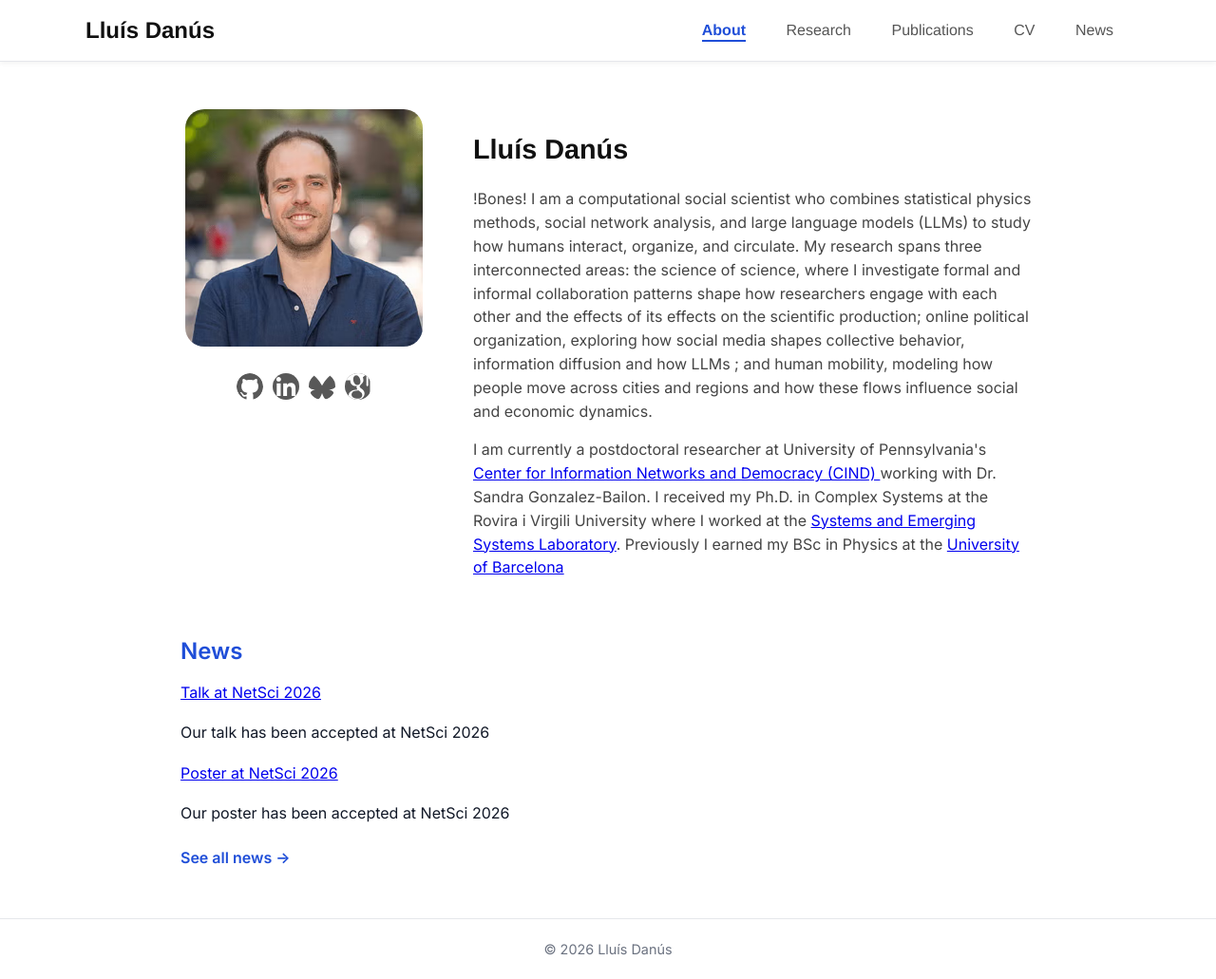
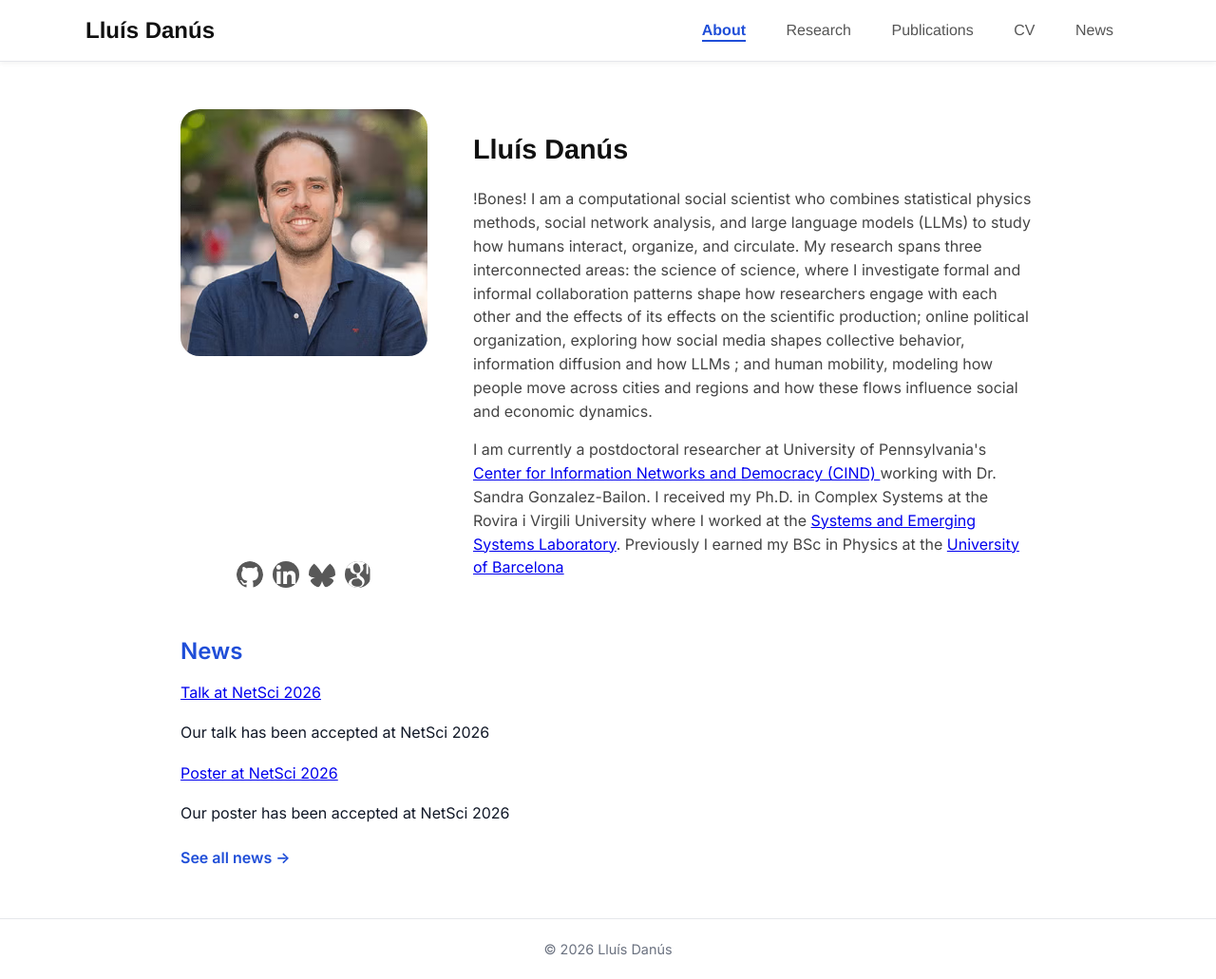
Before and after one commit to lluisdanus/lluisdanus.github.io, a Jekyll site: the page built from index.md, in a window 1280 px wide and 1031 px high. Shown: the whole window at 95% size. Built offline with Jekyll 4.4.1, drawn with Linux system fonts in a browser that asks for light colours.

```diff
--- a/assets/style.css
+++ b/assets/style.css
@@ -292,21 +292,20 @@
 /* About page container */
 .about-container {
   display: flex;
-  flex-direction: row;      /* side-by-side */
-  align-items: flex-start;  /* align top */
+  flex-direction: row;
+  align-items: stretch;
   gap: 3rem;
 }
 
 .about-photo {
-  flex: 0 0 260px;          /* fixed width column */
+  flex: 0 0 260px;
   display: flex;
-  flex-direction: column;   /* stack image + icons */
-  align-items: center;
-  gap: 1rem;
+  flex-direction: column;
+  justify-content: space-between;
 }
 
 .about-photo img {
-  width: 250px;
+  width: 100%;
   aspect-ratio: 1 / 1;
   object-fit: cover;
   border-radius: 20px;
@@ -314,7 +313,6 @@
 
 /* Social links below photo */
 .about-photo .social-links {
-  margin-top: 12px;
   display: flex;
   gap: 10px;
   justify-content: center;
```
